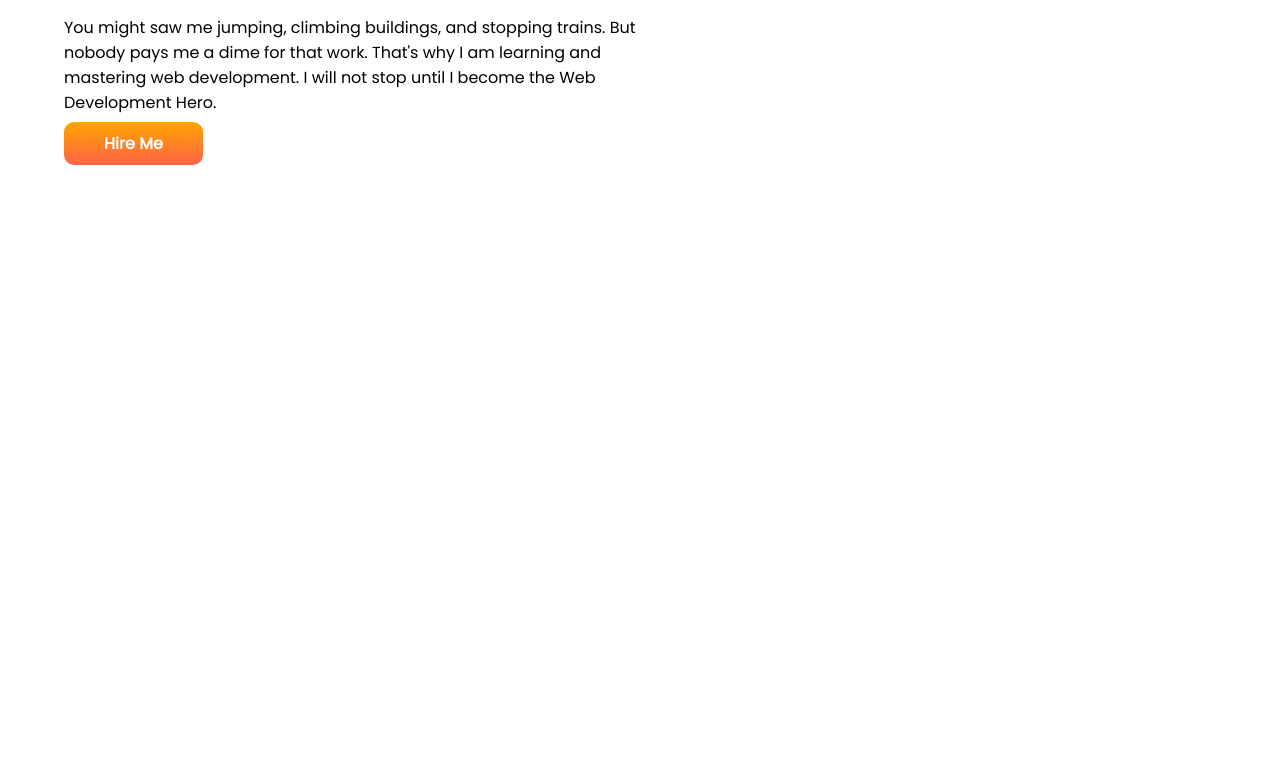
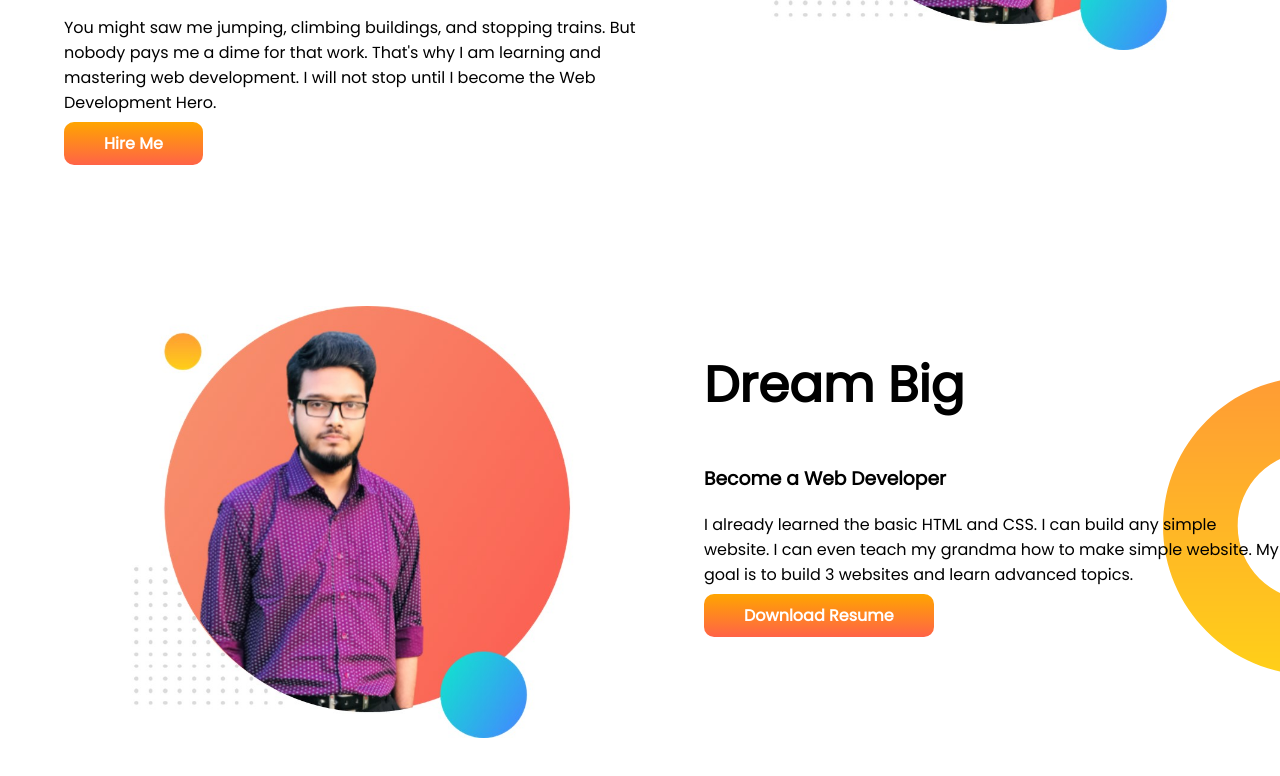
Before and after one commit to Zawad-Mubarrat-Bhuiyan/developer-portfolio, a plain HTML site: page index.html in a window 1280 px wide. Shown: the part 382-1158 px from the top of the page. Before the commit the page ends 800 px from the top, so only its background shows below. Drawn offline with Linux system fonts and the light colour scheme.

Commit message:
dream added

```diff
--- a/index.html
+++ b/index.html
@@ -29,6 +29,18 @@
             <img src="images/zmb.jpg" alt="">
         </div>
     </section>
+
+    <section class="dream-big">
+        <div class="half-width">
+            <img src="images/zmb.jpg" alt="">
+        </div>
+        <div class="half-width">
+            <h1>Dream Big</h1>
+            <h3>Become a Web Developer</h3>
+            <p>I already learned the basic HTML and CSS. I can build any simple website. I can even teach my grandma how to make simple website. My goal is to build 3 websites and learn advanced topics.</p>
+            <a class="link-button" target="_blank" href="">Download Resume</a>
+        </div>
+    </section>
 </body>
 
 </html>
--- a/style.css
+++ b/style.css
@@ -10,13 +10,14 @@ h1{
 }
 section{
     display: flex;
+    margin-bottom: 150px
 }
 .half-width{
     width: 50%;
     padding-left: 5%;
 }
 .half-width img{
-    width: 80%;
+    width: 100%;
 }
 .link-button{
     text-decoration: none;
@@ -30,3 +31,8 @@ section{
     background-image: url(images/top-banner.png);
     background-repeat: no-repeat;
 }
+.dream-big{
+    background-image: url(images/dream-bg.png);
+    background-repeat: no-repeat;
+    background-position: right;
+}
```
